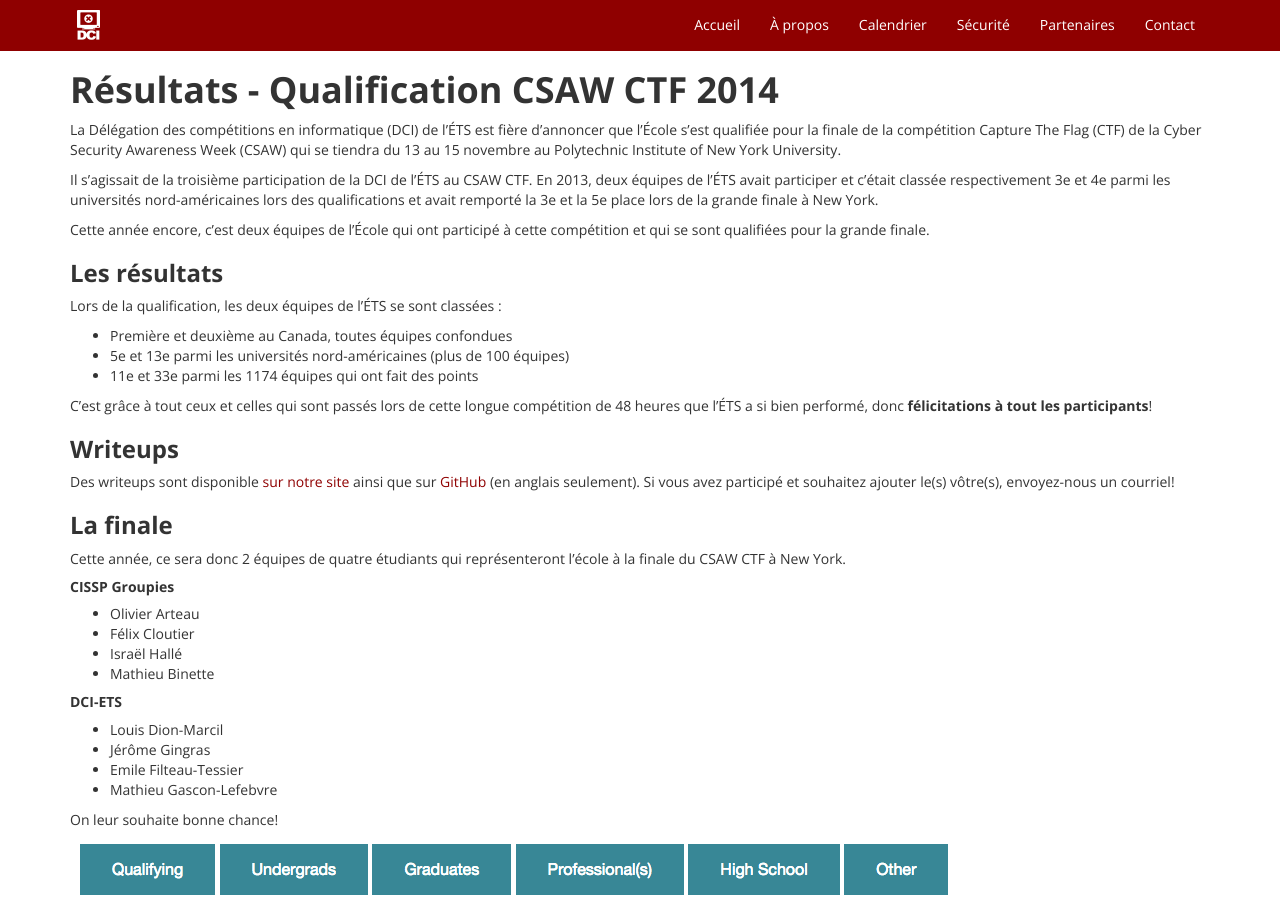
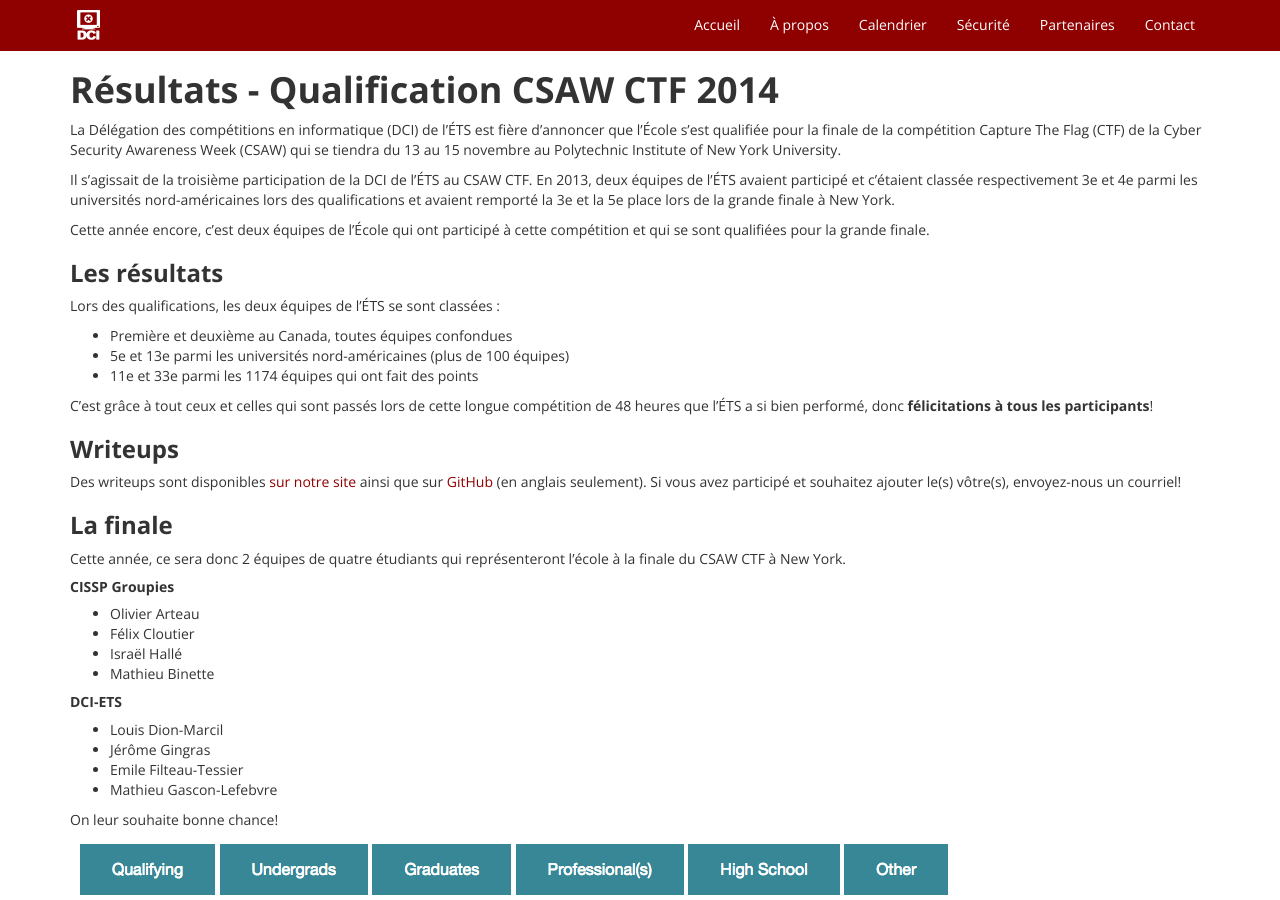
Before and after one commit to dciets/dciets.github.io, a Jekyll site: the page built from news/_posts/2014-09-23-resultats-qualification-csaw-ctf-2014.markdown, in a window 1280 px wide and 900 px high. Built offline with Jekyll 4.4.1, drawn with Linux system fonts in a browser that asks for light colours; Markdown is read by kramdown in place of the engine named in the settings; comment, search, counter and statistics services are not loaded.

Commit message:
Spelling

```diff
--- a/news/_posts/2014-09-23-resultats-qualification-csaw-ctf-2014.markdown
+++ b/news/_posts/2014-09-23-resultats-qualification-csaw-ctf-2014.markdown
@@ -7,23 +7,23 @@
 
 La Délégation des compétitions en informatique (DCI) de l’ÉTS est fière d’annoncer que l’École s’est qualifiée pour la finale de la compétition Capture The Flag (CTF) de la Cyber Security Awareness Week (CSAW) qui se tiendra du 13 au 15 novembre au Polytechnic Institute of New York University.
 
-Il s’agissait de la troisième participation de la DCI de l'ÉTS au CSAW CTF. En 2013, deux équipes de l'ÉTS avait participer et c'était classée respectivement 3e et 4e parmi les universités nord-américaines lors des qualifications et avait remporté la 3e et la 5e place lors de la grande finale à New York.
+Il s’agissait de la troisième participation de la DCI de l'ÉTS au CSAW CTF. En 2013, deux équipes de l'ÉTS avaient participé et c'étaient classée respectivement 3e et 4e parmi les universités nord-américaines lors des qualifications et avaient remporté la 3e et la 5e place lors de la grande finale à New York.
 
 Cette année encore, c'est deux équipes de l'École qui ont participé à cette compétition et qui se sont qualifiées pour la grande finale.
 
 ###Les résultats
 
-Lors de la qualification, les deux équipes de l'ÉTS se sont classées :
+Lors des qualifications, les deux équipes de l'ÉTS se sont classées :
 
 * Première et deuxième au Canada, toutes équipes confondues
 * 5e et 13e parmi les universités nord-américaines (plus de 100 équipes)
 * 11e et 33e parmi les 1174 équipes qui ont fait des points
 
-C'est grâce à tout ceux et celles qui sont passés lors de cette longue compétition de 48 heures que l'ÉTS a si bien performé, donc __félicitations à tout les participants__!
+C'est grâce à tout ceux et celles qui sont passés lors de cette longue compétition de 48 heures que l'ÉTS a si bien performé, donc __félicitations à tous les participants__!
 
 ###Writeups
 
-Des writeups sont disponible [sur notre site](/writeups/) ainsi que sur [GitHub](https://github.com/ctfs/write-ups/tree/master/csaw-ctf-2014) (en anglais seulement). Si vous avez participé et souhaitez ajouter le(s) vôtre(s), envoyez-nous un courriel!
+Des writeups sont disponibles [sur notre site](/writeups/) ainsi que sur [GitHub](https://github.com/ctfs/write-ups/tree/master/csaw-ctf-2014) (en anglais seulement). Si vous avez participé et souhaitez ajouter le(s) vôtre(s), envoyez-nous un courriel!
 
 ###La finale
 
```
